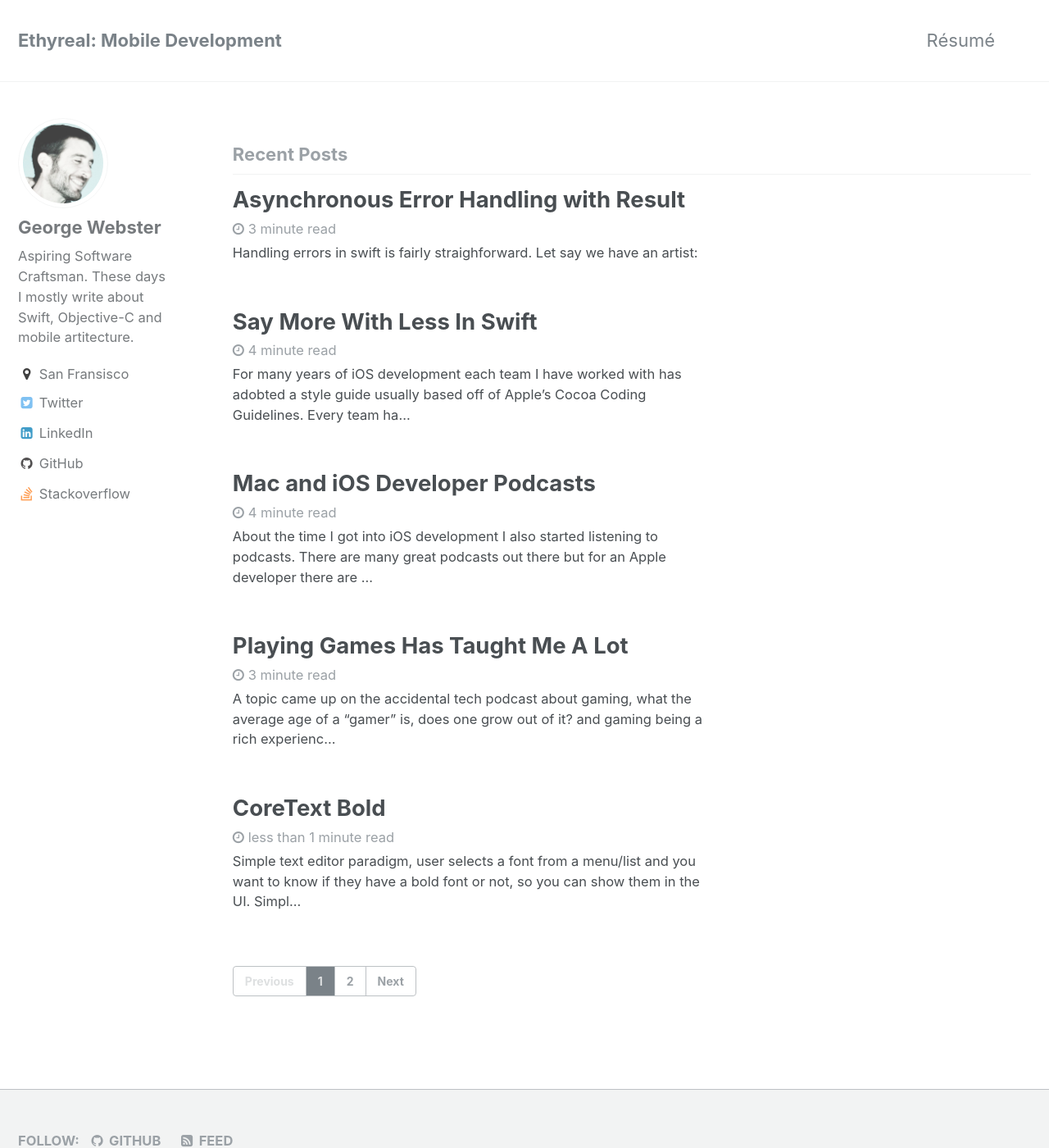
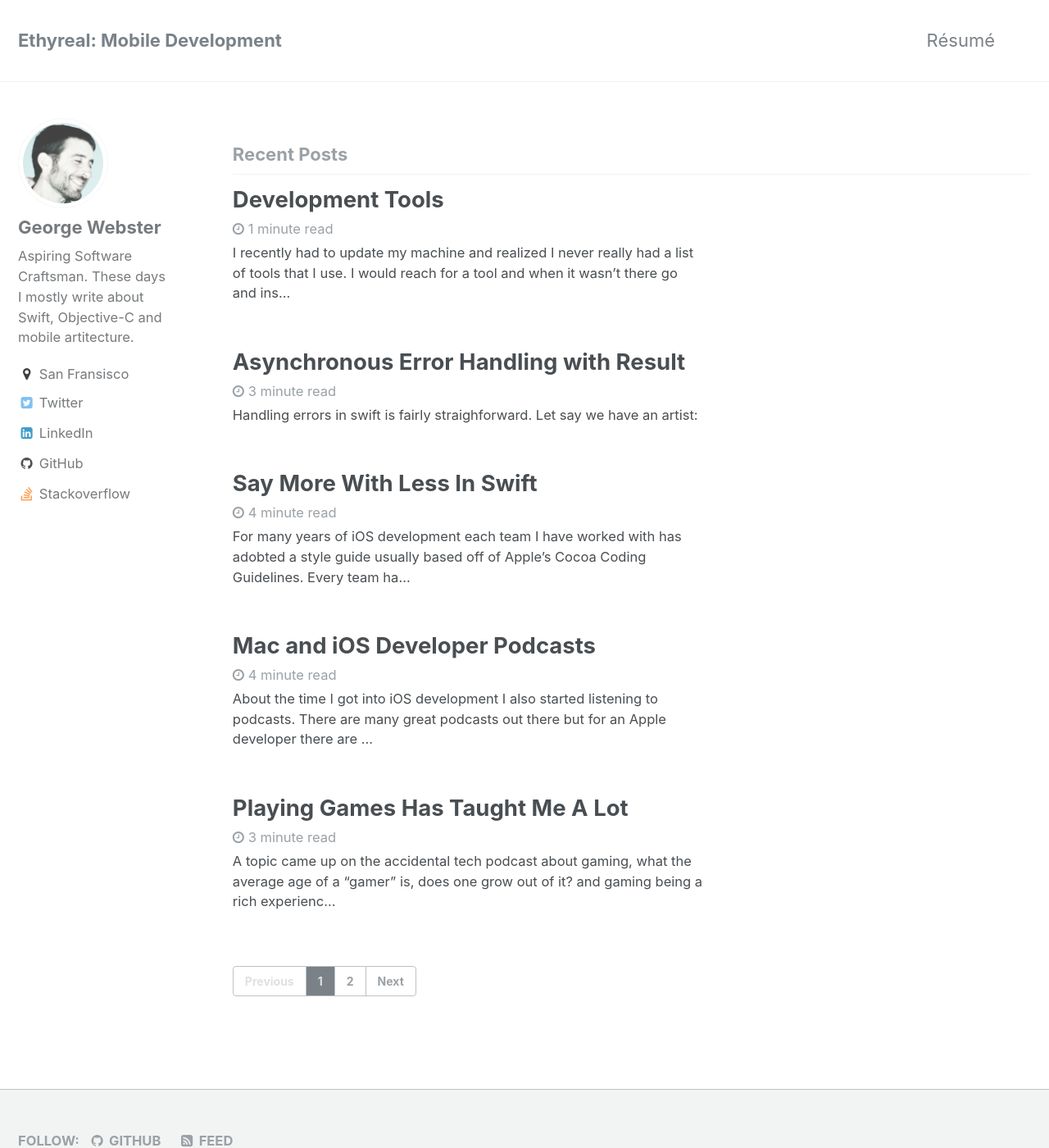
Before and after one commit to ethyreal/ethyreal.com, a Jekyll site: the page built from index.html, in a window 1280 px wide and 1400 px high. Shown: the whole window at 82% size. Built offline with Jekyll 4.4.1, drawn with Linux system fonts in a browser that asks for light colours; the list of posts is cut into pages by our own code; part of the change alters nothing that is shown.

Commit message:
public dev tools list

```diff
--- a/_drafts/2018-08-14-development-tools.md
+++ b/_posts/2018-08-14-development-tools.md
@@ -1,15 +1,15 @@
 ---
 title:  "Development Tools"
-date:   2014-08-14 08:01:00 -0800
+date:   2018-08-14 08:01:00 -0800
 categories: mac software development tools
 ---
 
+I recently had to update my machine and realized I never really had a list of tools that I use.  I would reach for a tool and when it wasn't there go and install it.  There are likely many more robust lists of ios/mac software tools out there but these are the ones I find myself using at least once a month if not daily.
 
 ### Editors
 
-- [Xcode](https://developer.apple.com/xcode/)
-- [BBEdit](https://www.barebones.com/products/bbedit/)
-
+- [Xcode](https://developer.apple.com/xcode/) gets better and better each year.  I've flirted with [AppCode](https://www.jetbrains.com/objc/) a few times but always go back to Xcode.  Since the rewrite of the core engine in swift the editor has really grown into a proper IDE with most of the conveniences of a Jetbrains quality product.
+- [VSCode](https://code.visualstudio.com) strikes that balance beteen text editor and IDE that I'm growing to appreciate more and more each day.  For most of my non apple platform writing I tend to lean on VSCode.
 
 ### Source Control
 
```
